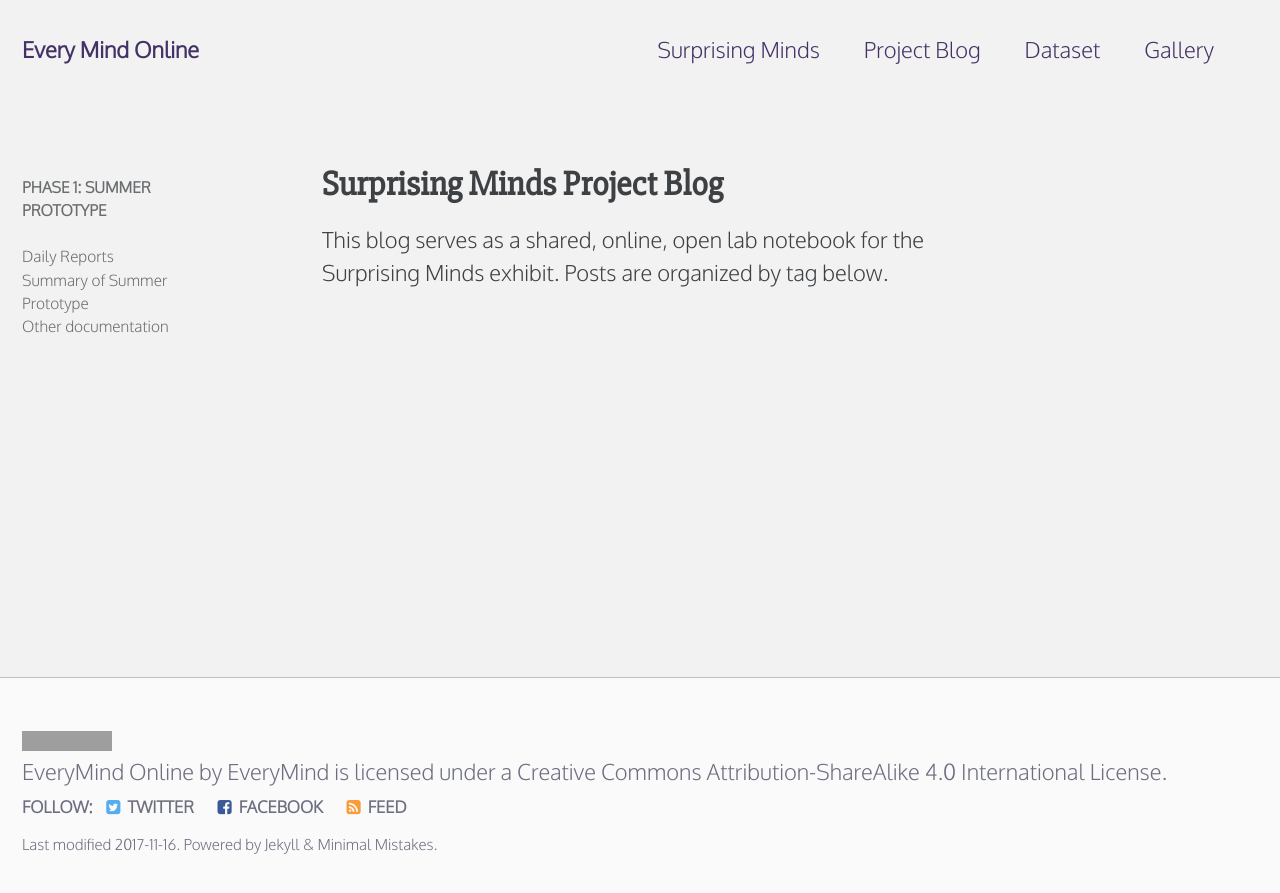
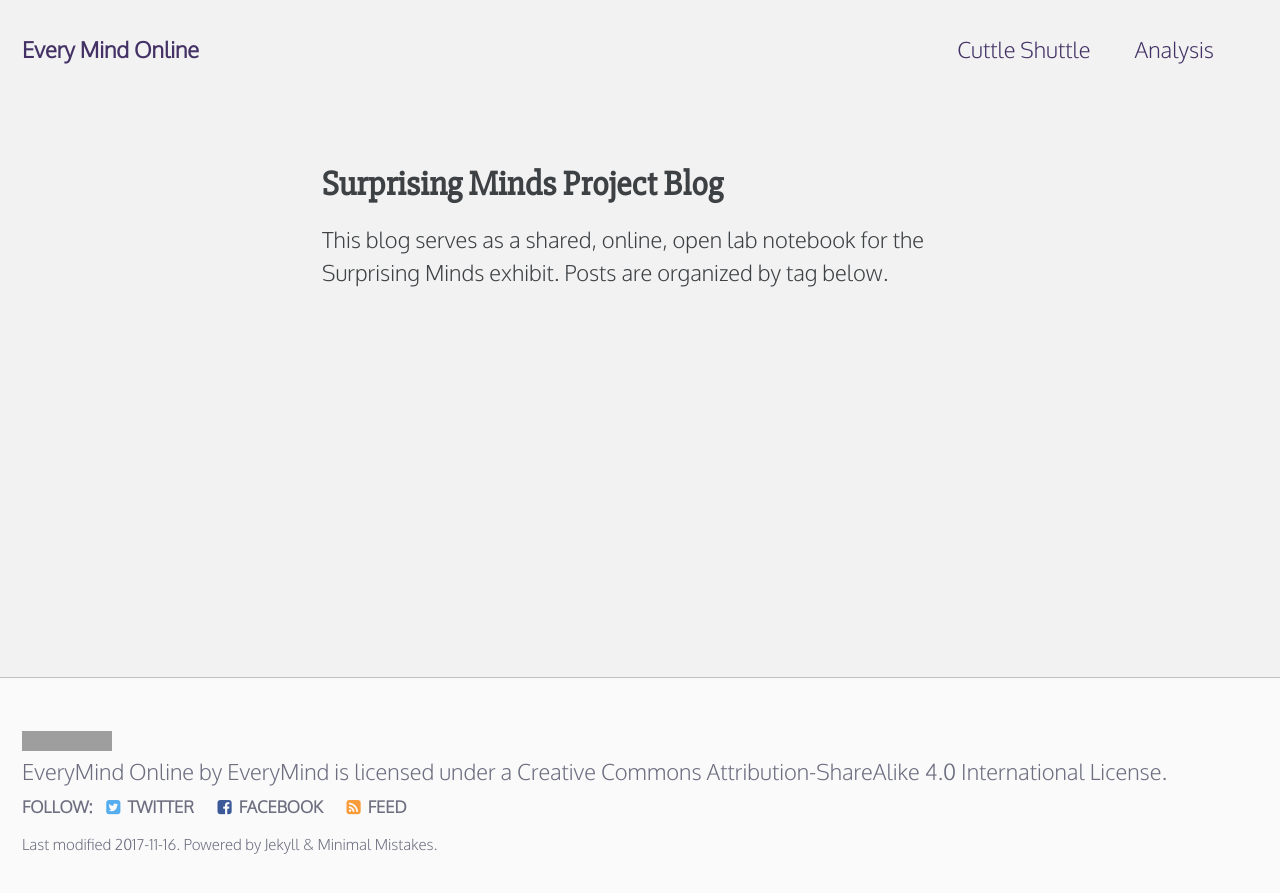
Before and after one commit to everymind/CuttleShuttle, a Jekyll site: the page built from _pages/tag-archive.md, in a window 1280 px wide. Shown: the top 893 px of the page. Built offline with Jekyll 4.4.1, drawn with Linux system fonts in a browser that asks for light colours; grey boxes are pictures that could not be loaded.

Commit message:
Update navigation.yml

```diff
--- a/_data/navigation.yml
+++ b/_data/navigation.yml
@@ -1,16 +1,12 @@
 # main links
 main:
-  - title: "Surprising Minds"
+  - title: "Cuttle Shuttle"
     url: /
-  - title: "Project Blog"
-    url: /categories/
-  - title: "Dataset"
-    url: /dataset/
-  - title: "Gallery"
-    url: https://www.instagram.com/explore/tags/surprisingminds/
+  - title: "Analysis"
+    url: https://github.com/everymind/CuttleShuttle-Analysis
 
 # project documentation
-docs:
+# docs:
 #  - title: "Introduction"
 #    url: /
 #    children:
@@ -28,11 +24,3 @@ docs:
 #      - title: "The Software"
 #        url: /Software/
 #
-  - title: "Phase 1: Summer Prototype"
-    children:
-      - title: "Daily Reports"
-        url: /categories/#daily-report
-      - title: "Summary of Summer Prototype"
-        url: /documentation/summary-of-summer-prototype/
-      - title: "Other documentation"
-        url: /categories/#documentation
```
